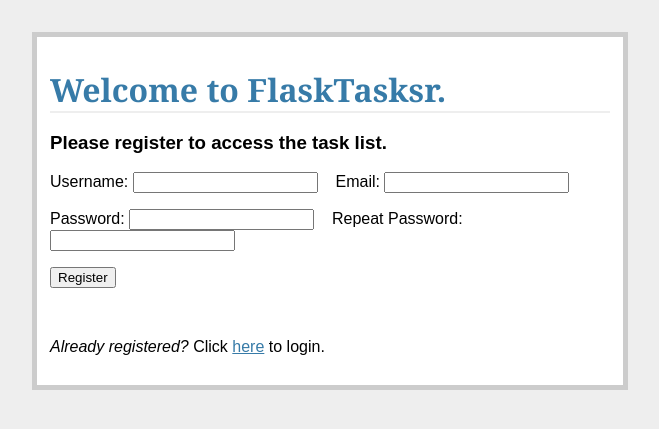
After one commit to noamoss/FlaskTaskr, a Flask app: page /register/ in a window 1280 px wide. The commit adds this page. Shown: the top 429 px of the page, without its empty margins (310-969 px from the left). Run offline with Flask 2, Linux system fonts and the light colour scheme.

Commit message:
Add users table for DB, registration mechanism and replace login method

```diff
--- a/project/_config.py
+++ b/project/_config.py
@@ -5,8 +5,7 @@ import os
 basedir = os.path.abspath(os.path.dirname(__file__))
 
 DATABASE = 'flasktaskr.db'
-USERNAME = 'admin'
-PASSWORD = 'admin'
+
 WTF_CSRF_ENABLED = True
 SECRET_KEY = """cb6ae6d9eb6c75 5998bf698dd83c 029d3d15d81f64 0bda227bc296d9 489cb25a00239c
 d416c3a322804c ca5e76487dc759 4da4da9c259984 cd1df841615b63 b541db580800c0
--- a/project/db_create.py
+++ b/project/db_create.py
@@ -8,8 +8,8 @@ from datetime import date
 db.create_all()
 
 #insert data
-db.session.add(Task("Finish this tutorial",date(2015,3,13),10,1))
-db.session.add(Task("Finish Real Python", date(2015,3,13),10,1))
+#db.session.add(Task("Finish this tutorial",date(2015,3,13),10,1))
+#db.session.add(Task("Finish Real Python", date(2015,3,13),10,1))
 
 # commit the changes
 db.session.commit()
--- a/project/forms.py
+++ b/project/forms.py
@@ -1,9 +1,10 @@
 # projects/forms.py
 
 from flask_wtf import Form
-from wtforms import StringField, DateField, IntegerField,\
-    SelectField
-from wtforms.validators import DataRequired
+from wtforms import StringField, DateField, IntegerField, \
+    SelectField, PasswordField
+from wtforms.validators import DataRequired, Length, EqualTo
+
 
 class AddTaskForm(Form):
     task_id = IntegerField()
@@ -16,8 +17,39 @@ class AddTaskForm(Form):
         'Priority',
         validators=[DataRequired()],
         choices=[
-            ('1','1'),('2','2'),('3','3'),('4','4'),('5','5'),\
-            ('6','6'),('7','7'),('8','8'),('9','9'),('10','10')
-            ]
+            ('1', '1'), ('2', '2'), ('3', '3'), ('4', '4'), ('5', '5'), \
+            ('6', '6'), ('7', '7'), ('8', '8'), ('9', '9'), ('10', '10')
+        ]
     )
     status = IntegerField('Status')
+
+
+class RegisterForm(Form):
+    name = StringField(
+        'Username',
+        validators=[DataRequired(), Length(min=6, max=25)]
+    )
+    email = StringField(
+        'Email',
+        validators=[DataRequired(), Length(min=6, max=40)]
+    )
+    password = PasswordField(
+        'Password',
+        validators=[DataRequired(), Length(min=6, max=40)]
+    )
+    confirm = PasswordField(
+        'Repeat Password',
+        validators=[DataRequired(),
+                    EqualTo('password', message='Passwords must match')]
+    )
+
+
+class LoginForm(Form):
+    name = StringField(
+        'Username',
+        validators=[DataRequired()]
+    )
+    password = PasswordField(
+        'Password',
+        validators=[DataRequired()]
+    )
--- /dev/null
+++ b/project/templates/register.html
@@ -0,0 +1,24 @@
+{% extends "_base.html" %}
+{% block content %}
+
+<h1> Welcome to FlaskTasksr.</h1>
+<h3> Please register to access the task list.</h3>
+    <form method = "POST" action="">
+        {{ form.csrf_token }}
+        <p>
+            {{ form.name.label }}: {{ form.name }}
+            &nbsp;&nbsp;
+            {{ form.email.label }}: {{ form.email }}
+        </p>
+        <p>
+            {{ form.password.label }}: {{ form.password }}
+            &nbsp;&nbsp;
+            {{ form.confirm.label }}: {{ form.confirm }}
+        </p>
+        <p><input type="submit" value="Register"></p>
+    </form>
+<br>
+
+<p><em>Already registered?</em> Click <a href="/">here</a> to login.</p>
+
+{% endblock %}
--- a/project/views.py
+++ b/project/views.py
@@ -1,17 +1,25 @@
 # project/views.py
+
+################
+### imports ###
+###############
 
 from functools import wraps
 from flask import Flask, flash, redirect, render_template,\
-    request, url_for, session, g
-from forms import AddTaskForm
+    request, url_for, session
+from forms import AddTaskForm, RegisterForm, LoginForm
 from flask.ext.sqlalchemy import SQLAlchemy
 
-# config
+###########
+# config ##
+###########
+from wtforms import form
+
 app = Flask(__name__)
 app.config.from_object('_config')
 db = SQLAlchemy(app)
 
-from models import Task
+from models import Task, User
 # helper functions
 
 
@@ -38,17 +46,20 @@ def logout():
 
 @app.route('/', methods=['GET','POST'])
 def login():
-    if request.method == 'POST':
-        if request.form['username'] != app.config['USERNAME'] \
-            or request.form['password'] != app.config['PASSWORD']:
-                error = 'Invalid Credentials. Please try again.'
-                return render_template('login.html', error=error)
-
+    error = None
+    form = LoginForm(request.form)
+    if request.method == "POST":
+        if form.validate_on_submit():
+            user = User.query.filter_by(name = request.form['name']).first()
+            if user is not None and user.password == request.form['password']:
+                    session['logged_in']= True
+                    flash('Welcome!')
+                    return redirect(url_for('tasks'))
+            else:
+                error = "Invalid username or password."
         else:
-            session['logged_in'] = True
-            flash('Welcome')
-            return redirect(url_for('tasks'))
-    return render_template('login.html')
+            error = "Both fields are required."
+    return render_template("login.html", form = form, error = error)
 
 @app.route('/tasks/')
 @login_required
@@ -101,3 +112,22 @@ def delete_entry(task_id):
     db.session.commit()
     flash("The task was deleted. Why not add a new one?")
     return redirect(url_for("tasks"))
+
+
+@app.route('/register/', methods = ['GET', 'POST'])
+def register():
+    error = None
+    form = RegisterForm(request.form)
+    if request.method == 'POST':
+        if form.validate_on_submit():
+            print("BOOO")
+            new_user = User(
+                form.name.data,
+                form.email.data,
+                form.password.data,
+            )
+            db.session.add(new_user)
+            db.session.commit()
+            flash("Thanks for registering. Please login.")
+            return redirect(url_for('login'))
+    return render_template("register.html", form=form, error=error)
```
Also changed, not shown: project/models.py (+18 -0 lines), project/templates/login.html (+11 -7 lines).
